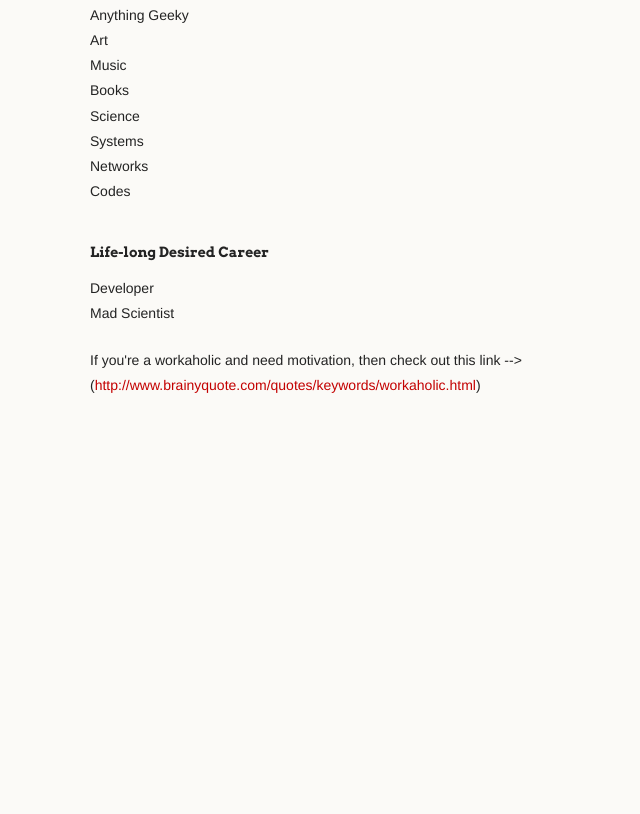
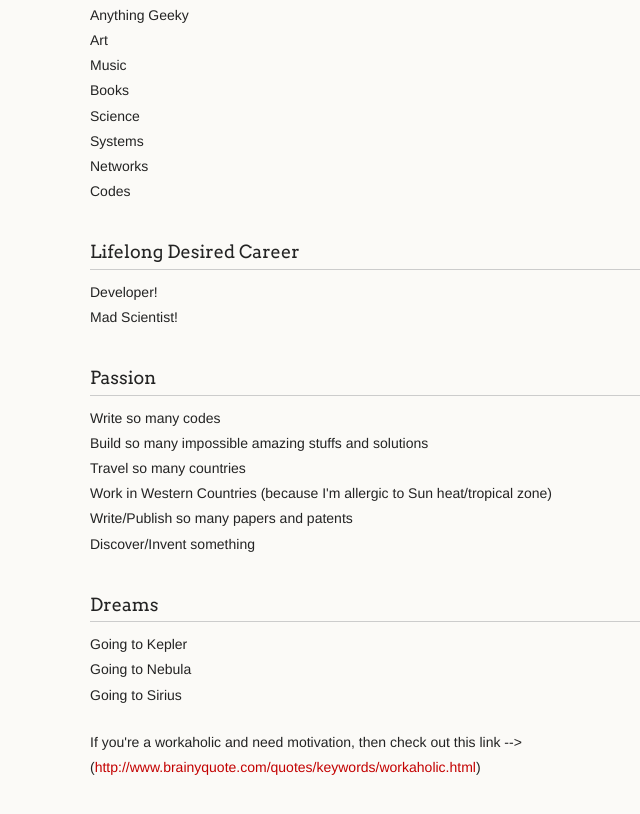
Before and after one commit to WindowsGeekPro/workaholic-meow, a plain HTML site: page index.html in a window 1280 px wide. Shown: the part 999-1813 px from the top of the page, without its empty margins (220-860 px from the left). Before the commit the page ends 1469 px from the top, so only its background shows below. Drawn offline with Linux system fonts and the light colour scheme.

Commit message:
add desired career passion dreams
I am so sad right now! Stuck in 4-walls :'(

```diff
--- a/index.html
+++ b/index.html
@@ -92,12 +92,33 @@ Tasks accomplished
 </p>
 
 
-<h4>
-<a id="Lifelong Passion" class="anchor" href="#passion" aria-hidden="true"><span class="octicon octicon-link"></span></a>Life-long Desired Career</h4>
+<h3>
+<a id="Lifelong_Career" class="anchor" href="#career" aria-hidden="true"><span class="octicon octicon-link"></span></a>Lifelong Desired Career</h3>
 
 <p>
-	Developer <br>
-	Mad Scientist
+	Developer! <br>
+	Mad Scientist!
+</p>
+
+<h3>
+<a id="Lifelong_Passion" class="anchor" href="#passion" aria-hidden="true"><span class="octicon octicon-link"></span></a>Passion</h3>
+
+<p>
+	Write so many codes <br>
+	Build so many impossible amazing stuffs and solutions <br>
+	Travel so many countries <br>
+	Work in Western Countries (because I'm allergic to Sun heat/tropical zone) <br>
+	Write/Publish so many papers and patents <br>
+	Discover/Invent something
+</p>
+
+<h3>
+<a id="Lifelong_dreams" class="anchor" href="#dreams" aria-hidden="true"><span class="octicon octicon-link"></span></a>Dreams</h3>
+
+<p>
+	Going to Kepler <br>
+	Going to Nebula <br>
+	Going to Sirius
 </p>
 
 <p>If you're a workaholic and need motivation,
```
